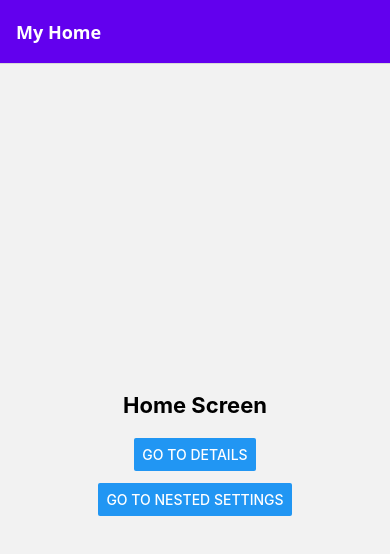
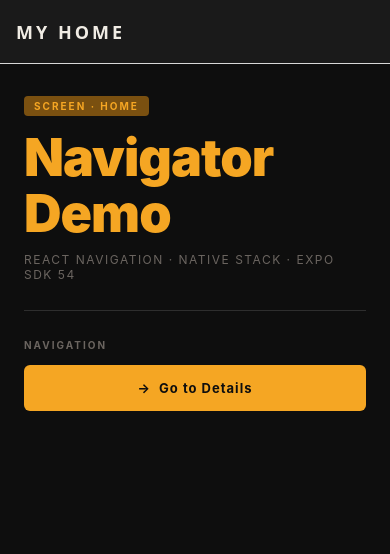
Before and after one commit to LoweDavid02/appdev2, a React Native app in the folder react-native-navigation/: screen / in a window 390 px wide. Shown: the top 554 px of the page. Built offline with nearby package versions, Linux system fonts and the light colour scheme.

Commit message:
Done with using Link or Button components

```diff
--- a/react-native-navigation/App.js
+++ b/react-native-navigation/App.js
@@ -1,157 +1,131 @@
 import { NavigationContainer } from '@react-navigation/native';
 import { createNativeStackNavigator } from '@react-navigation/native-stack';
-import { Button, View, Text, StyleSheet } from 'react-native';
+import {
+  View,
+  Text,
+  StyleSheet,
+  TouchableOpacity,
+  StatusBar,
+  ScrollView,
+} from 'react-native';
 
-const Stack = createNativeStackNavigator();
+// ─── Design Tokens ────────────────────────────────────────────────────────────
+const C = {
+  bg:        '#0e0e0e',
+  surface:   '#1a1a1a',
+  border:    '#2e2e2e',
+  accent:    '#f5a623',
+  accentDim: '#7a5010',
+  text:      '#f0ece4',
+  muted:     '#6b6560',
+  danger:    '#e05252',
+  teal:      '#3ecfb2',
+};
 
-// ─── Section 3: HomeScreen (basic screen) ────────────────────────────────────
-function HomeScreen({ navigation, route }) {
-  // Section 13: read a param passed back from DetailsScreen
-  const result = route.params?.result;
+// ─── Reusable Button ──────────────────────────────────────────────────────────
+function Btn({ label, onPress, variant = 'primary' }) {
+  const bg =
+    variant === 'primary' ? C.accent :
+    variant === 'ghost'   ? 'transparent' :
+    variant === 'danger'  ? C.danger :
+    variant === 'teal'    ? C.teal : C.surface;
+
+  const fg =
+    variant === 'primary' ? '#0e0e0e' :
+    variant === 'ghost'   ? C.muted :
+    variant === 'danger'  ? '#fff' :
+    variant === 'teal'    ? '#0e0e0e' : C.text;
 
   return (
-    <View style={styles.container}>
-      <Text style={styles.title}>Home Screen</Text>
+    <TouchableOpacity
+      activeOpacity={0.7}
+      onPress={onPress}
+      style={[styles.btn, { backgroundColor: bg, borderColor: variant === 'ghost' ? C.border : 'transparent' }]}
+    >
+      <Text style={[styles.btnText, { color: fg }]}>{label}</Text>
+    </TouchableOpacity>
+  );
+}
 
-      {/* Section 13: show result passed back from Details */}
-      {result ? (
-        <Text style={styles.info}>Result from Details: {result}</Text>
-      ) : null}
-
-      {/* Section 6: Button that navigates to Details */}
-      <Button
-        title="Go to Details"
-        onPress={() =>
-          // Section 10: passing params to Details
-          navigation.navigate('Details', { itemId: 42, otherParam: 'anything' })
-        }
-      />
-
-      {/* Section 14: navigate to nested screen */}
-      <Button
-        title="Go to Nested Settings"
-        onPress={() =>
-          navigation.navigate('Root', {
-            screen: 'Settings',
-            params: { user: 'Jane' },
-          })
-        }
-      />
+function Tag({ label, color = C.accentDim, textColor = C.accent }) {
+  return (
+    <View style={[styles.tag, { backgroundColor: color }]}>
+      <Text style={[styles.tagText, { color: textColor }]}>{label}</Text>
     </View>
   );
 }
 
-// ─── Section 4: DetailsScreen (second screen, initialRouteName="Home") ───────
-function DetailsScreen({ navigation, route }) {
-  // Section 10: read params
-  const { itemId, otherParam } = route.params ?? {};
+function Divider() {
+  return <View style={styles.divider} />;
+}
 
+// ─── Section 3: HomeScreen ────────────────────────────────────────────────────
+function HomeScreen({ navigation }) {
   return (
-    <View style={styles.container}>
-      <Text style={styles.title}>Details Screen</Text>
-
-      {/* Section 10: display params */}
-      <Text style={styles.info}>Item ID: {JSON.stringify(itemId)}</Text>
-      <Text style={styles.info}>Other Param: {JSON.stringify(otherParam)}</Text>
-
-      {/* Section 7: navigation.navigate() */}
-      <Button
-        title="Go to Details again (navigate)"
-        onPress={() => navigation.navigate('Details')}
-      />
-
-      {/* Section 8: navigation.push() adds a new instance */}
-      <Button
-        title="Push Details again (push)"
-        onPress={() => navigation.push('Details')}
-      />
-
-      {/* Section 7 & 9: goBack */}
-      <Button title="Go Back" onPress={() => navigation.goBack()} />
-
-      {/* Section 9: popToTop */}
-      <Button title="Pop to Top" onPress={() => navigation.popToTop()} />
-
-      {/* Section 12: update params */}
-      <Button
-        title="Update itemId to 99"
-        onPress={() => navigation.setParams({ itemId: 99 })}
-      />
-
-      {/* Section 13: pass param back to Home */}
-      <Button
-        title="Pass result back to Home"
-        onPress={() => navigation.navigate('Home', { result: 'done' })}
-      />
-    </View>
+    <ScrollView style={styles.scroll} contentContainerStyle={styles.scrollContent}>
+      <StatusBar barStyle="light-content" backgroundColor={C.bg} />
+      <View style={styles.heroBlock}>
+        <Tag label="SCREEN · HOME" />
+        <Text style={styles.heroTitle}>Navigator{'\n'}Demo</Text>
+        <Text style={styles.heroSub}>React Navigation · Native Stack · Expo SDK 54</Text>
+      </View>
+      <Divider />
+      <View style={styles.section}>
+        <Text style={styles.sectionLabel}>NAVIGATION</Text>
+        {/* Section 6: Button navigates to Details */}
+        <Btn
+          label="→  Go to Details"
+          onPress={() => navigation.navigate('Details')}
+        />
+      </View>
+    </ScrollView>
   );
 }
 
-// ─── Section 14: nested navigator screens ────────────────────────────────────
-const RootStack = createNativeStackNavigator();
-
-function SettingsScreen({ route }) {
-  const { user } = route.params ?? {};
+// ─── Section 4: DetailsScreen ─────────────────────────────────────────────────
+function DetailsScreen({ navigation }) {
   return (
-    <View style={styles.container}>
-      <Text style={styles.title}>Settings Screen</Text>
-      <Text style={styles.info}>User: {user}</Text>
-    </View>
-  );
-}
-
-function ProfileScreen() {
-  return (
-    <View style={styles.container}>
-      <Text style={styles.title}>Profile Screen</Text>
-    </View>
-  );
-}
-
-function RootNavigator() {
-  return (
-    <RootStack.Navigator>
-      <RootStack.Screen name="Profile" component={ProfileScreen} />
-      <RootStack.Screen name="Settings" component={SettingsScreen} />
-    </RootStack.Navigator>
+    <ScrollView style={styles.scroll} contentContainerStyle={styles.scrollContent}>
+      <StatusBar barStyle="light-content" backgroundColor={C.bg} />
+      <View style={styles.heroBlock}>
+        <Tag label="SCREEN · DETAILS" color="#1a2e2a" textColor={C.teal} />
+        <Text style={[styles.heroTitle, { color: C.teal }]}>Detail{'\n'}View</Text>
+      </View>
+      <Divider />
+    </ScrollView>
   );
 }
 
 // ─── Main App ─────────────────────────────────────────────────────────────────
+const Stack = createNativeStackNavigator();
+
 export default function App() {
   return (
     <NavigationContainer>
       <Stack.Navigator
-        // Section 4: set initial route
         initialRouteName="Home"
+        screenOptions={{
+          headerStyle: { backgroundColor: C.surface },
+          headerTintColor: C.accent,
+          contentStyle: { backgroundColor: C.bg },
+        }}
       >
-        {/* Section 5: options prop — customize header title and style per screen */}
         <Stack.Screen
           name="Home"
           component={HomeScreen}
           options={{
-            title: 'My Home',
-            headerStyle: { backgroundColor: '#6200ee' },
-            headerTintColor: '#fff',
-            headerTitleStyle: { fontWeight: 'bold' },
+            title: 'MY HOME',
+            headerTitleStyle: { fontWeight: '800', letterSpacing: 3, color: C.text },
           }}
         />
         <Stack.Screen
           name="Details"
           component={DetailsScreen}
           options={{
-            title: 'Detail View',
-            headerStyle: { backgroundColor: '#03dac6' },
-            headerTintColor: '#000',
+            title: 'DETAIL VIEW',
+            headerTintColor: C.teal,
+            headerTitleStyle: { fontWeight: '800', letterSpacing: 3, color: C.text },
           }}
-          // Section 11: initialParams — default values if none are passed
-          initialParams={{ itemId: 0, otherParam: 'default' }}
-        />
-        {/* Section 14: nested navigator as a screen */}
-        <Stack.Screen
-          name="Root"
-          component={RootNavigator}
-          options={{ title: 'Nested Navigator' }}
         />
       </Stack.Navigator>
     </NavigationContainer>
@@ -159,20 +133,16 @@ export default function App() {
 }
 
 const styles = StyleSheet.create({
-  container: {
-    flex: 1,
-    alignItems: 'center',
-    justifyContent: 'center',
-    gap: 12,
-    padding: 16,
-  },
-  title: {
-    fontSize: 22,
-    fontWeight: 'bold',
-    marginBottom: 8,
-  },
-  info: {
-    fontSize: 16,
-    color: '#555',
-  },
+  scroll: { flex: 1, backgroundColor: C.bg },
+  scrollContent: { padding: 24, paddingBottom: 48, gap: 0 },
+  heroBlock: { paddingTop: 8, paddingBottom: 28, gap: 10 },
+  heroTitle: { fontSize: 52, fontWeight: '900', color: C.accent, lineHeight: 56, letterSpacing: -1 },
+  heroSub: { fontSize: 12, color: C.muted, letterSpacing: 1.5, textTransform: 'uppercase' },
+  tag: { alignSelf: 'flex-start', paddingHorizontal: 10, paddingVertical: 4, borderRadius: 4, marginBottom: 4 },
+  tagText: { fontSize: 10, fontWeight: '700', letterSpacing: 2 },
+  divider: { height: 1, backgroundColor: C.border, marginBottom: 28 },
+  section: { marginBottom: 24, gap: 10 },
+  sectionLabel: { fontSize: 10, fontWeight: '700', letterSpacing: 2, color: C.muted, marginBottom: 4 },
+  btn: { paddingVertical: 14, paddingHorizontal: 20, borderRadius: 6, borderWidth: 1, alignItems: 'center' },
+  btnText: { fontSize: 13, fontWeight: '700', letterSpacing: 1 },
 });
```
Also changed, not shown: 1 other file (tests, documents, lock files or other folders).
